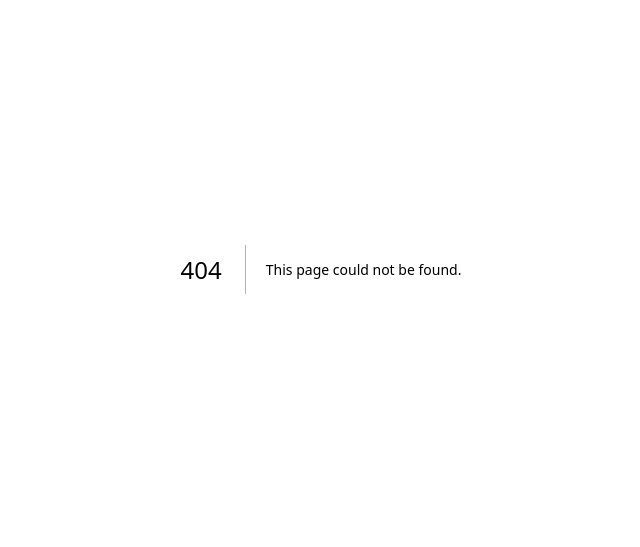
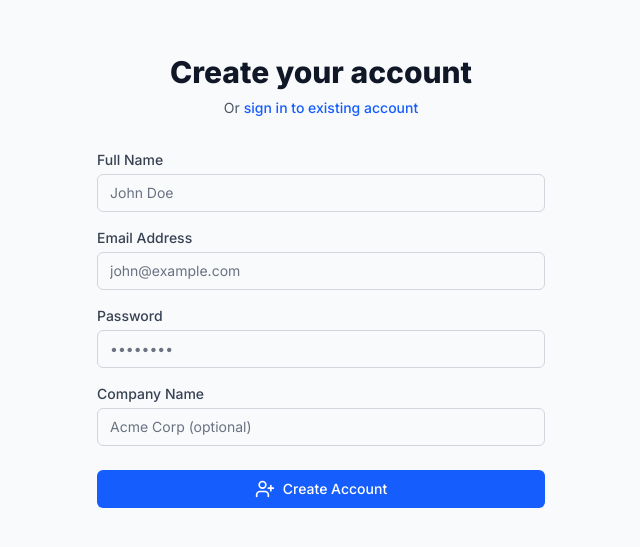
Before and after one commit to cygnus07/taskflow-ai-frontend, a Next.js app: page /register in a window 1280 px wide. Before the commit this address had no page. Shown: the part 131-678 px from the top of the page, without its empty margins (319-959 px from the left). Built offline with nearby package versions, Linux system fonts and the light colour scheme; no server answers.

Commit message:
Add registration page with form for creating user account

```diff
--- /dev/null
+++ b/app/register/page.tsx
@@ -0,0 +1,128 @@
+'use client'
+
+import { useState } from 'react'
+import { useRouter } from 'next/navigation'
+import Link from 'next/link'
+import { useAuthStore } from '@/lib/store'
+import { UserPlus, Loader2 } from 'lucide-react'
+
+export default function RegisterPage() {
+  const router = useRouter()
+  const { register, isLoading } = useAuthStore()
+  const [formData, setFormData] = useState({
+    email: '',
+    password: '',
+    name: '',
+    companyName: '',
+  })
+
+  const handleSubmit = async (e: React.FormEvent) => {
+    e.preventDefault()
+    try {
+      await register(formData)
+      router.push('/dashboard')
+    } catch (error) {
+      // Error handled by API interceptor
+    }
+  }
+
+  return (
+    <div className="min-h-screen flex items-center justify-center bg-gray-50 dark:bg-gray-900">
+      <div className="max-w-md w-full space-y-8">
+        <div>
+          <h2 className="mt-6 text-center text-3xl font-extrabold text-gray-900 dark:text-white">
+            Create your account
+          </h2>
+          <p className="mt-2 text-center text-sm text-gray-600 dark:text-gray-400">
+            Or{' '}
+            <Link href="/login" className="font-medium text-blue-600 hover:text-blue-500">
+              sign in to existing account
+            </Link>
+          </p>
+        </div>
+        <form className="mt-8 space-y-6" onSubmit={handleSubmit}>
+          <div className="space-y-4">
+            <div>
+              <label htmlFor="name" className="block text-sm font-medium text-gray-700 dark:text-gray-300">
+                Full Name
+              </label>
+              <input
+                id="name"
+                name="name"
+                type="text"
+                required
+                className="mt-1 appearance-none relative block w-full px-3 py-2 border border-gray-300 placeholder-gray-500 text-gray-900 rounded-md focus:outline-none focus:ring-blue-500 focus:border-blue-500 focus:z-10 sm:text-sm dark:bg-gray-800 dark:border-gray-700 dark:text-white"
+                placeholder="John Doe"
+                value={formData.name}
+                onChange={(e) => setFormData({ ...formData, name: e.target.value })}
+              />
+            </div>
+            <div>
+              <label htmlFor="email" className="block text-sm font-medium text-gray-700 dark:text-gray-300">
+                Email Address
+              </label>
+              <input
+                id="email"
+                name="email"
+                type="email"
+                autoComplete="email"
+                required
+                className="mt-1 appearance-none relative block w-full px-3 py-2 border border-gray-300 placeholder-gray-500 text-gray-900 rounded-md focus:outline-none focus:ring-blue-500 focus:border-blue-500 focus:z-10 sm:text-sm dark:bg-gray-800 dark:border-gray-700 dark:text-white"
+                placeholder="john@example.com"
+                value={formData.email}
+                onChange={(e) => setFormData({ ...formData, email: e.target.value })}
+              />
+            </div>
+            <div>
+              <label htmlFor="password" className="block text-sm font-medium text-gray-700 dark:text-gray-300">
+                Password
+              </label>
+              <input
+                id="password"
+                name="password"
+                type="password"
+                autoComplete="new-password"
+                required
+                className="mt-1 appearance-none relative block w-full px-3 py-2 border border-gray-300 placeholder-gray-500 text-gray-900 rounded-md focus:outline-none focus:ring-blue-500 focus:border-blue-500 focus:z-10 sm:text-sm dark:bg-gray-800 dark:border-gray-700 dark:text-white"
+                placeholder="••••••••"
+                value={formData.password}
+                onChange={(e) => setFormData({ ...formData, password: e.target.value })}
+              />
+            </div>
+            <div>
+              <label htmlFor="companyName" className="block text-sm font-medium text-gray-700 dark:text-gray-300">
+                Company Name
+              </label>
+              <input
+                id="companyName"
+                name="companyName"
+                type="text"
+                className="mt-1 appearance-none relative block w-full px-3 py-2 border border-gray-300 placeholder-gray-500 text-gray-900 rounded-md focus:outline-none focus:ring-blue-500 focus:border-blue-500 focus:z-10 sm:text-sm dark:bg-gray-800 dark:border-gray-700 dark:text-white"
+                placeholder="Acme Corp (optional)"
+                value={formData.companyName}
+                onChange={(e) => setFormData({ ...formData, companyName: e.target.value })}
+              />
+            </div>
+          </div>
+
+          <div>
+            <button
+              type="submit"
+              disabled={isLoading}
+              className="group relative w-full flex justify-center py-2 px-4 border border-transparent text-sm font-medium rounded-md text-white bg-blue-600 hover:bg-blue-700 focus:outline-none focus:ring-2 focus:ring-offset-2 focus:ring-blue-500 disabled:opacity-50 disabled:cursor-not-allowed"
+            >
+              {isLoading ? (
+                <Loader2 className="h-5 w-5 animate-spin" />
+              ) : (
+                <>
+                  <UserPlus className="h-5 w-5 mr-2" />
+                  Create Account
+                </>
+              )}
+            </button>
+          </div>
+        </form>
+      </div>
+    </div>
+  )
+}
```
